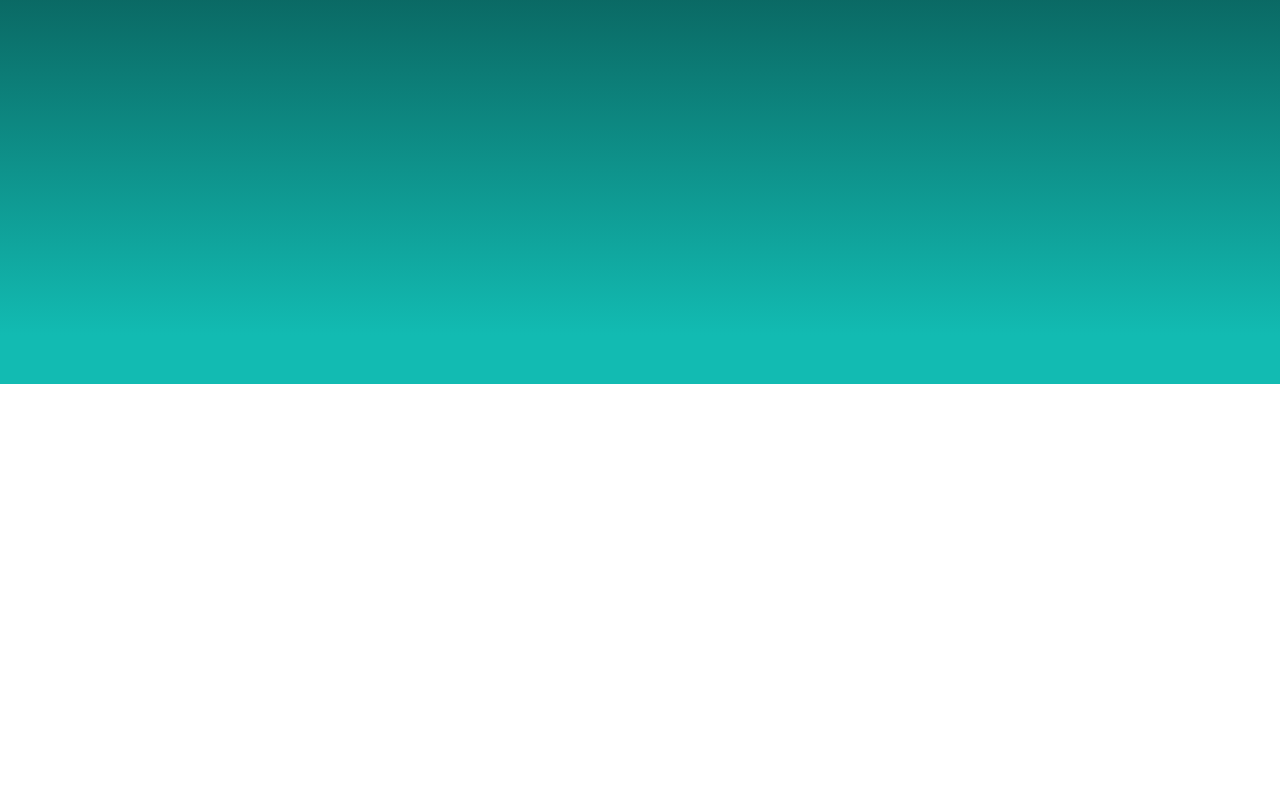
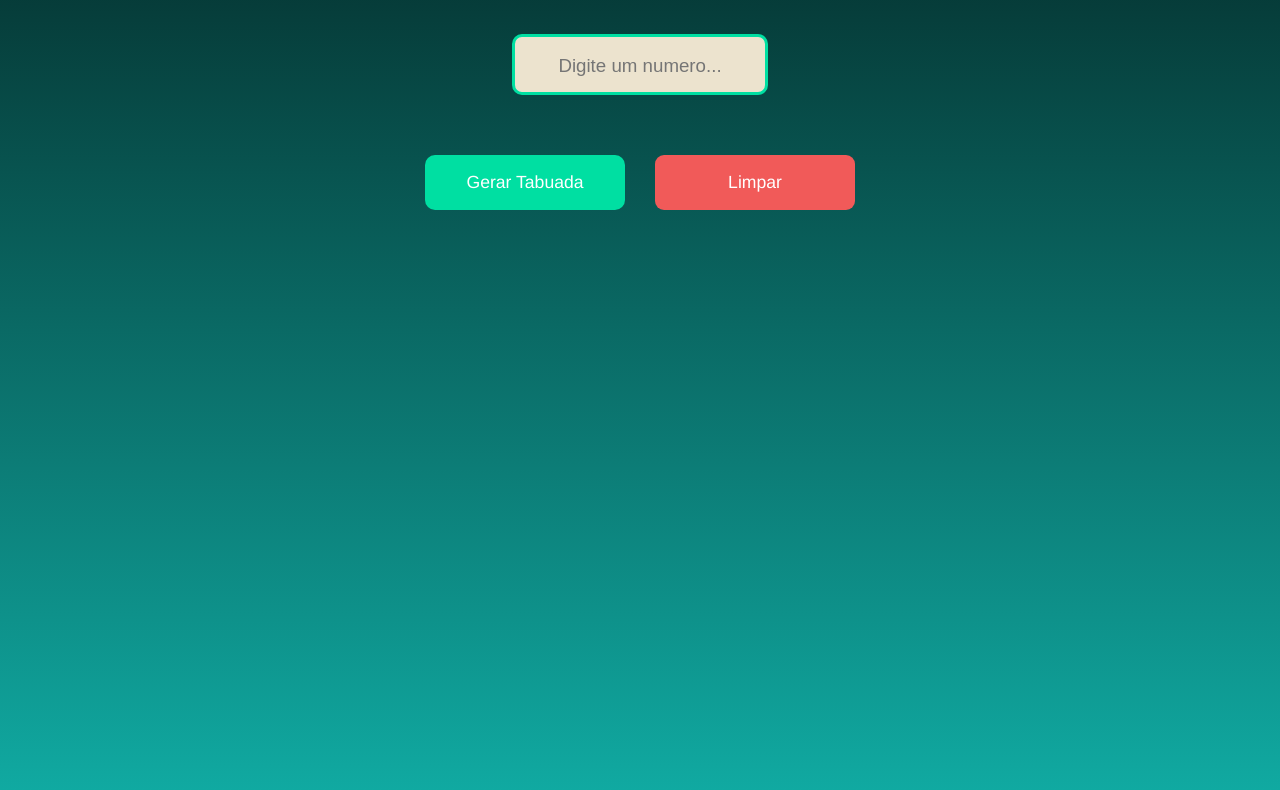
Before and after one commit to Phenrique96/gerador-tabuadas, a plain HTML site: page index.html in a window 1280 px wide. Shown: the part 436-1226 px from the top of the page. Before the commit the page ends 820 px from the top, so only its background shows below. Drawn offline with Linux system fonts and the light colour scheme; a web font is replaced by a local one.

Commit message:
Update style.css

```diff
--- a/style.css
+++ b/style.css
@@ -10,6 +10,7 @@
 
 body {
     overflow: auto;
+    padding: 40vh;
     height: 100vh;
     background: linear-gradient(0deg, rgba(18,187,178,1) 6%, rgba(0,0,0,1) 100%);
     cursor: pointer;
```
